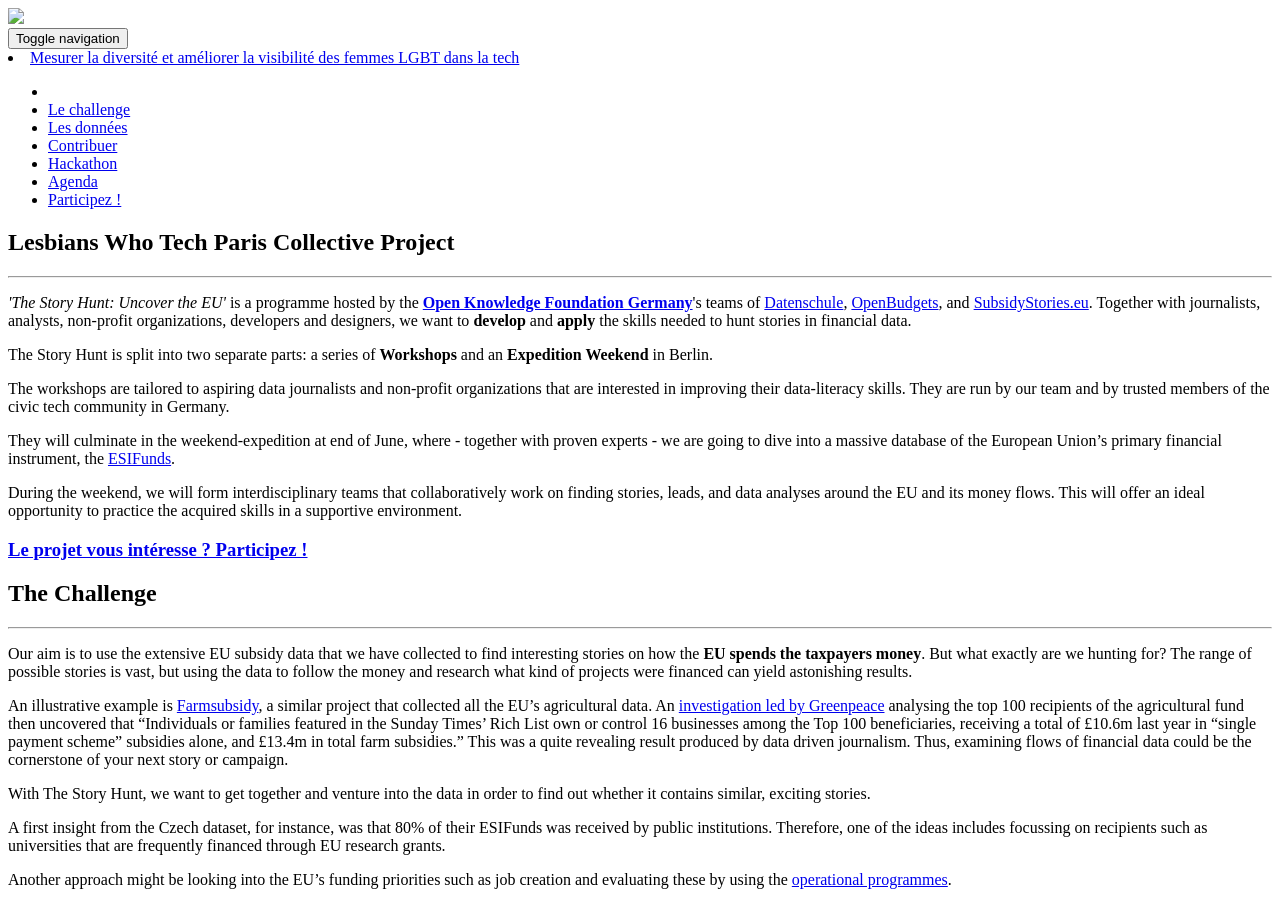
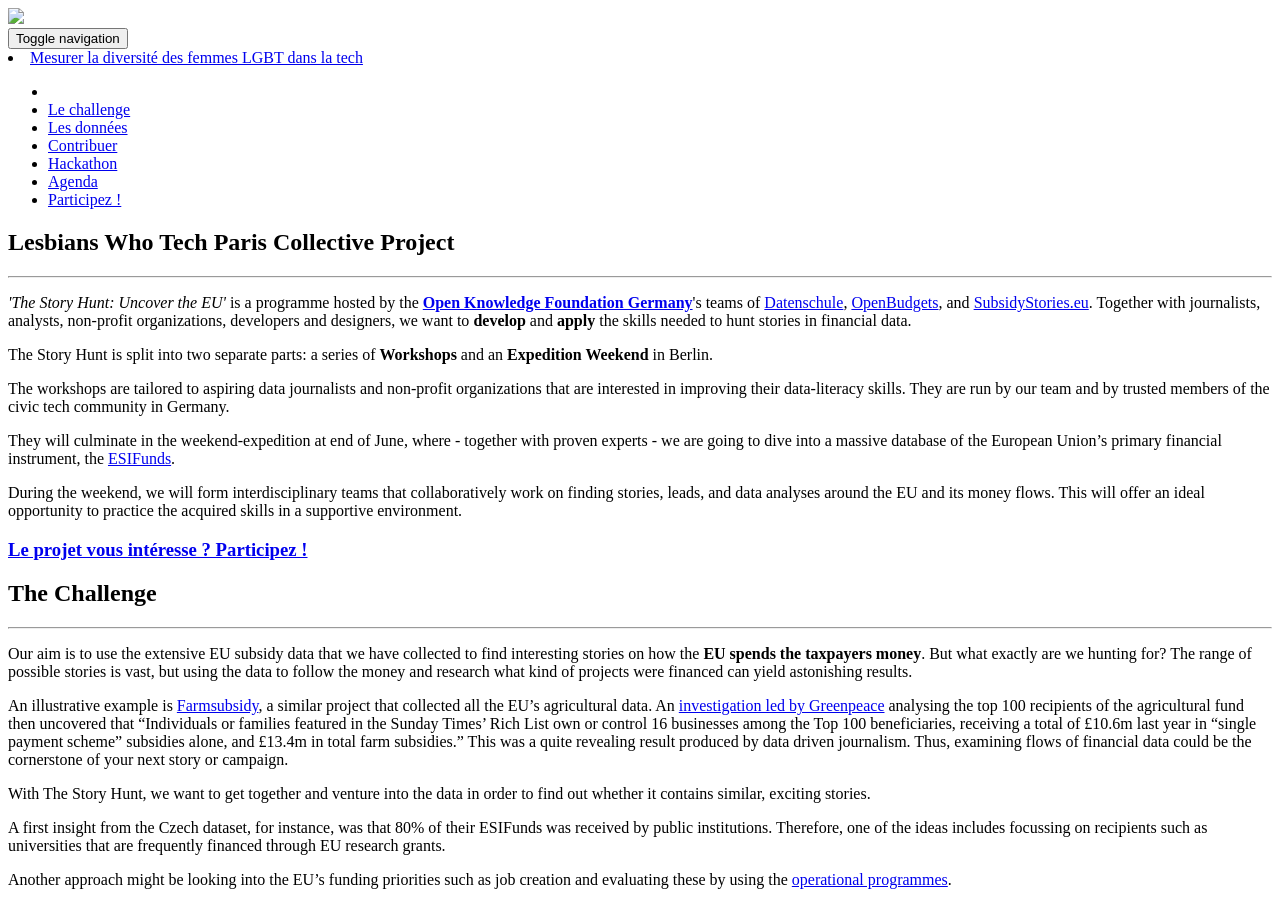
Before and after one commit to ogptoolbox/aap, a Jekyll site: the page built from index.html, in a window 1280 px wide and 900 px high. Built offline with Jekyll 4.4.1, drawn with Linux system fonts in a browser that asks for light colours.

Commit message:
Update _config.yml

```diff
--- a/_config.yml
+++ b/_config.yml
@@ -1,5 +1,5 @@
 # Site settings
-title: "Mesurer la diversité et améliorer la visibilité des femmes LGBT dans la tech"
+title: "Mesurer la diversité des femmes LGBT dans la tech"
 email: hello@lwtparis.fr
 url: https://lwt-index.fr
 description: "Projet collaboratif de Lesbians Who Tech Paris visant à mesurer collectivement comment améliorer la visibilité des lesbiennes et personnes LGBT dans la tech en France. "
```
